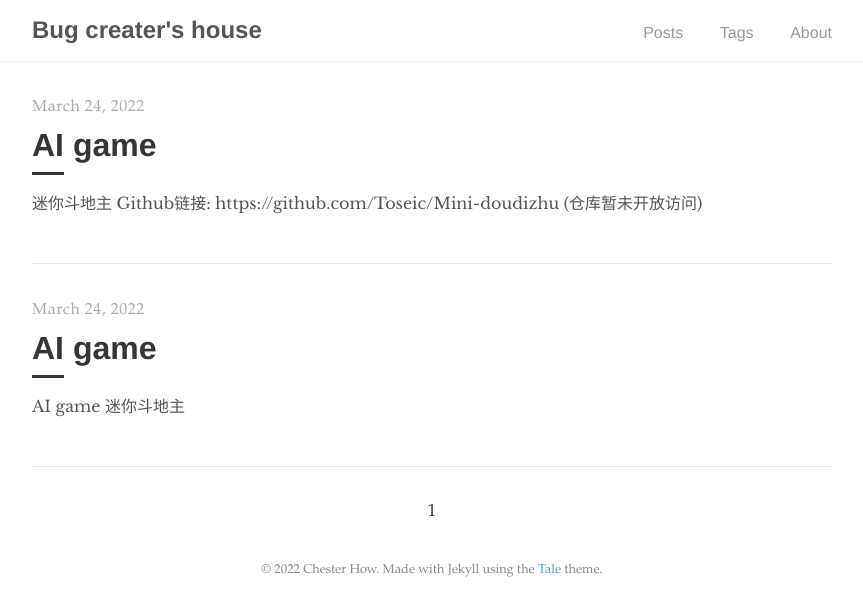
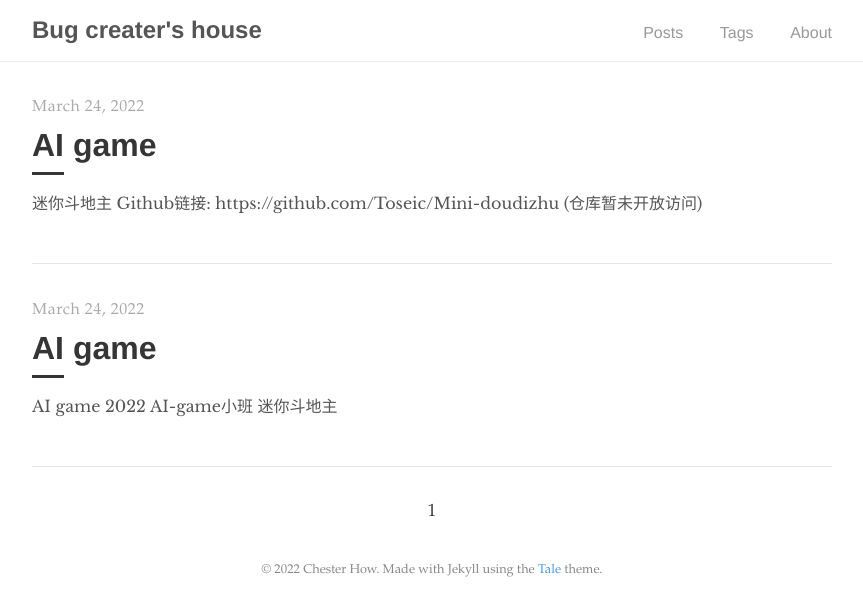
Before and after one commit to Toseic/Toseic.github.io, a Jekyll site: the page built from index.html, in a window 1280 px wide. Shown: the top 616 px of the page, without its empty margins (208-1071 px from the left). Built offline with Jekyll 4.4.1, drawn with Linux system fonts in a browser that asks for light colours; the list of posts is cut into pages by our own code.

```diff
--- a/_posts/2022-03-24-AI-game.md
+++ b/_posts/2022-03-24-AI-game.md
@@ -6,5 +6,5 @@
 excerpt_separator: <!--more-->
 ---
 ##### AI game
-
+2022 AI-game小班
 [迷你斗地主](https://toseic.github.io/2022-03-24/Minidoudizhu)
```
